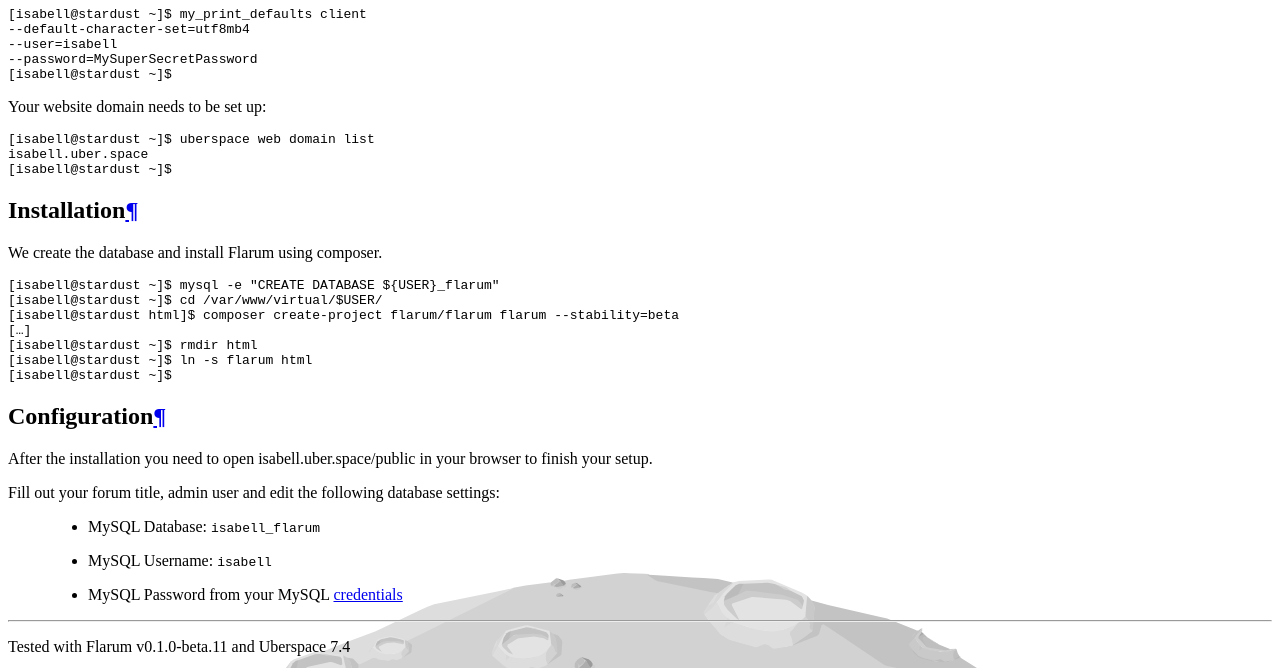
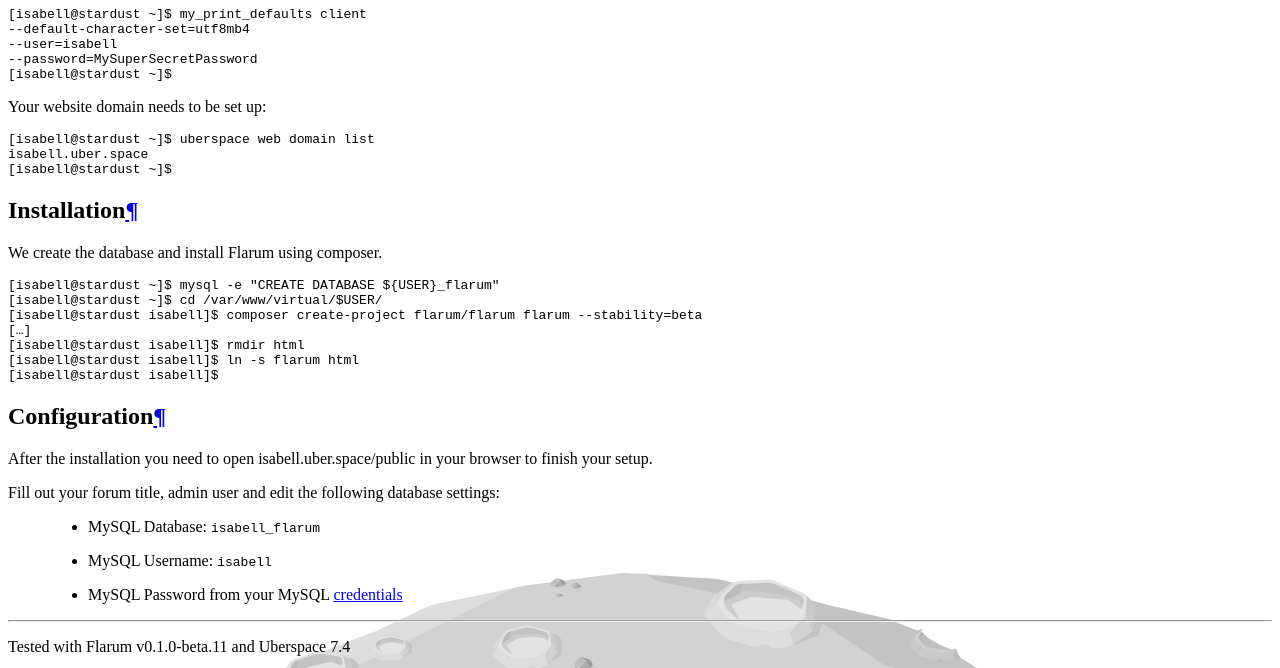
Before and after one commit to Uberspace/lab, a Sphinx documentation site: the page built from source/guide_flarum.rst, in a window 1280 px wide and 900 px high, scrolled down 4121 px, cut to the strip 0-668 px from the top of the window. Built offline with Sphinx 7.4.7 and the Read the Docs theme 2.0.0, drawn with Linux system fonts in a browser that asks for light colours.

Commit message:
[flarum] fix CWD

```diff
--- a/source/guide_flarum.rst
+++ b/source/guide_flarum.rst
@@ -53,11 +53,11 @@
 
  [isabell@stardust ~]$ mysql -e "CREATE DATABASE ${USER}_flarum"
  [isabell@stardust ~]$ cd /var/www/virtual/$USER/
- [isabell@stardust html]$ composer create-project flarum/flarum flarum --stability=beta
+ [isabell@stardust isabell]$ composer create-project flarum/flarum flarum --stability=beta
  […]
- [isabell@stardust ~]$ rmdir html
- [isabell@stardust ~]$ ln -s flarum html
- [isabell@stardust ~]$
+ [isabell@stardust isabell]$ rmdir html
+ [isabell@stardust isabell]$ ln -s flarum html
+ [isabell@stardust isabell]$
 
 Configuration
 =============
```
